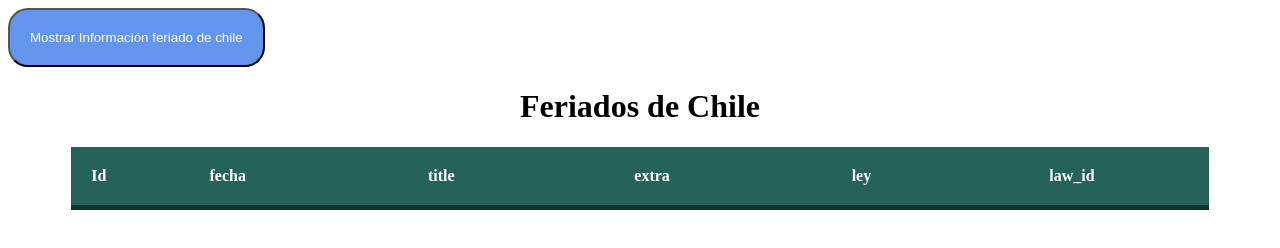
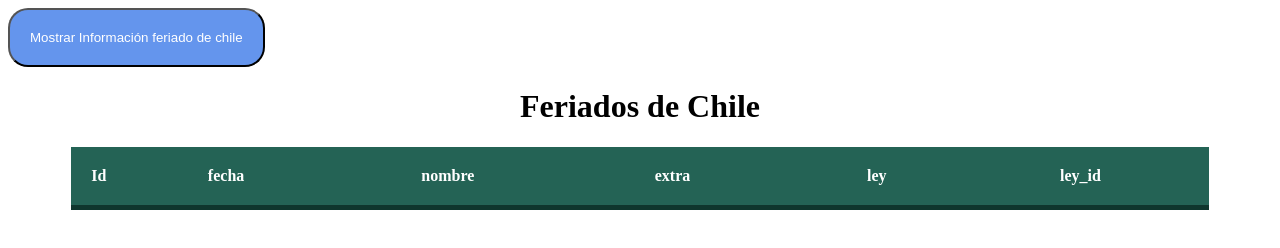
Before and after one commit to maria1387/desafio_feriado_chile, a plain HTML site: page index.html in a window 1280 px wide. Both pictures are taken after a click on the button "Mostrar Información feriado de chile". Drawn offline with nearby package versions, Linux system fonts and the light colour scheme; no server answers.

Commit message:
modificacion de titulo de la tabla

```diff
--- a/index.html
+++ b/index.html
@@ -18,10 +18,10 @@
 		<tr  class="prueba">
 		<th id="id">Id</th>
 		<th>fecha</th>
-		<th>title</th>
+		<th>nombre</th>
 		<th>extra</th>
 		<th>ley</th>
-		<th>law_id</th>
+		<th>ley_id</th>
 	</tr>
 	</thead>
 	<tbody id="prueba2"></tbody>
```
